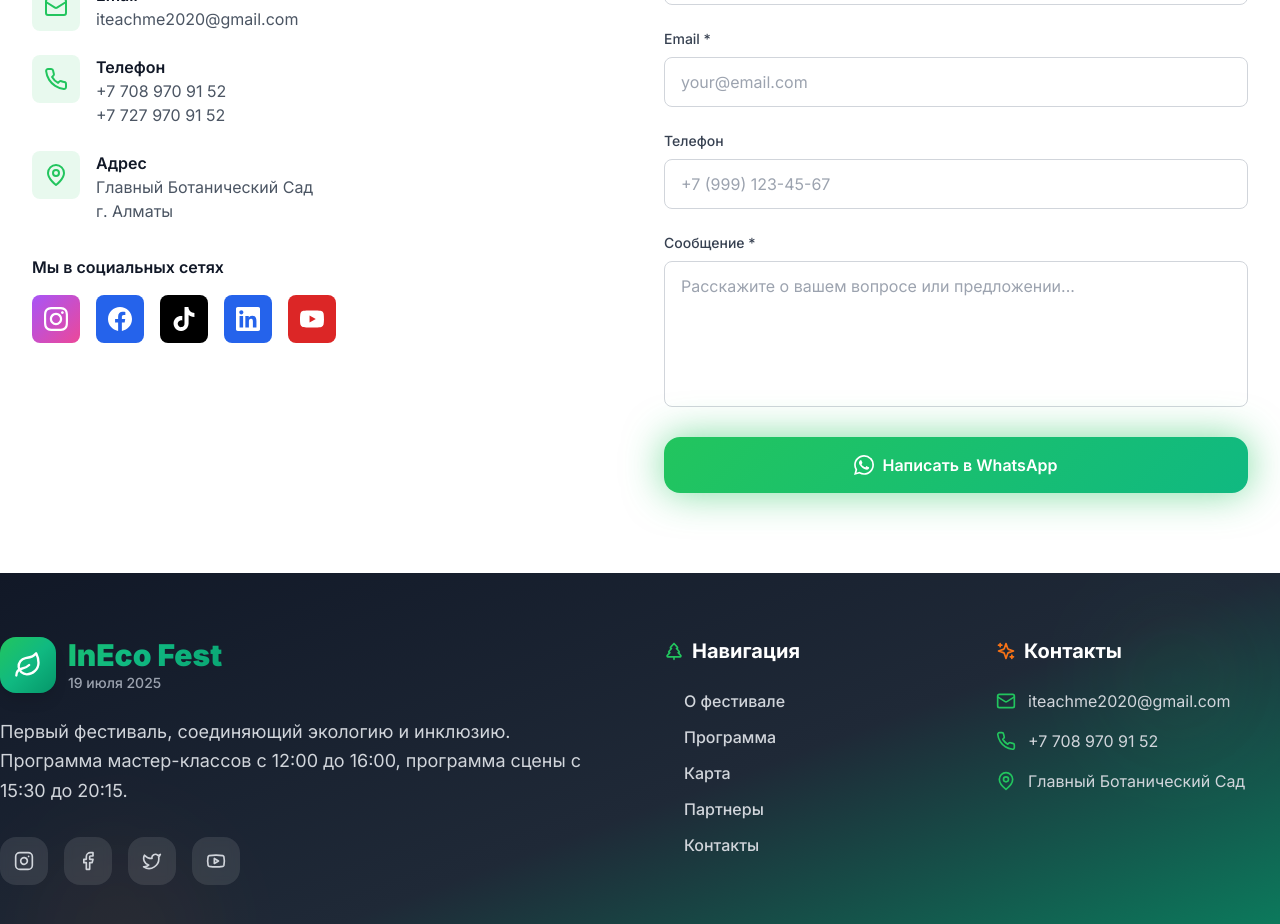
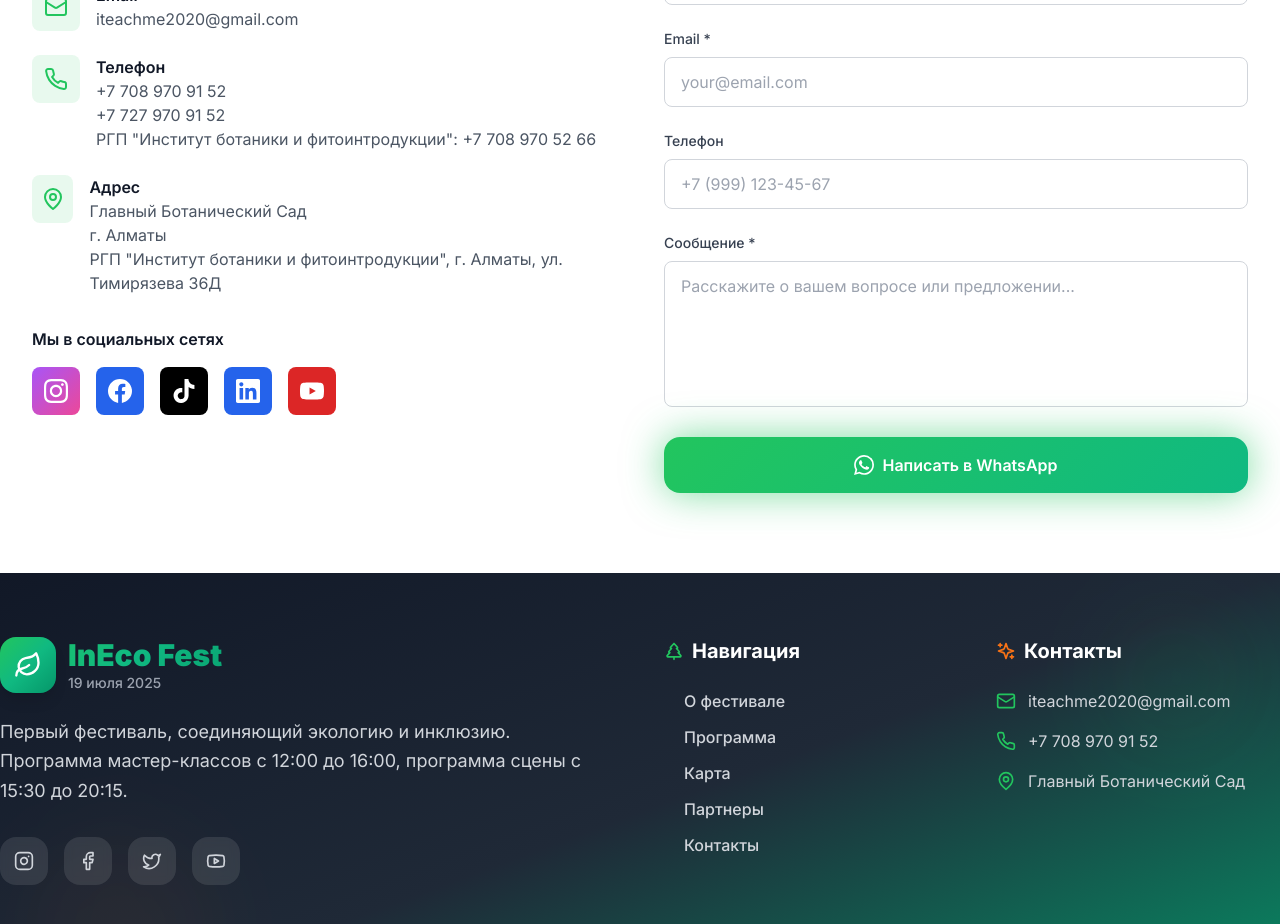
Before and after one commit to Allexndr/ineco, a Next.js app: page / in a window 1280 px wide. Shown: the part 10280-11204 px from the top of the page. Built offline with nearby package versions, Linux system fonts and the light colour scheme.

Commit message:
feat(contacts): добавлен контакт РГП Институт ботаники и фитоинтродукции (Алматы, Тимирязева 36Д, +7 708 970 52 66)

```diff
--- a/components/Contact.tsx
+++ b/components/Contact.tsx
@@ -96,6 +96,7 @@ ${formData.message}`;
                   <h4 className="font-semibold text-gray-900">Телефон</h4>
                   <p className="text-gray-600">+7 708 970 91 52</p>
                   <p className="text-gray-600">+7 727 970 91 52</p>
+                  <p className="text-gray-600">РГП "Институт ботаники и фитоинтродукции": +7 708 970 52 66</p>
                 </div>
               </div>
 
@@ -107,6 +108,7 @@ ${formData.message}`;
                   <h4 className="font-semibold text-gray-900">Адрес</h4>
                   <p className="text-gray-600">Главный Ботанический Сад</p>
                   <p className="text-gray-600">г. Алматы</p>
+                  <p className="text-gray-600">РГП "Институт ботаники и фитоинтродукции", г. Алматы, ул. Тимирязева 36Д</p>
                 </div>
               </div>
             </div>
```
